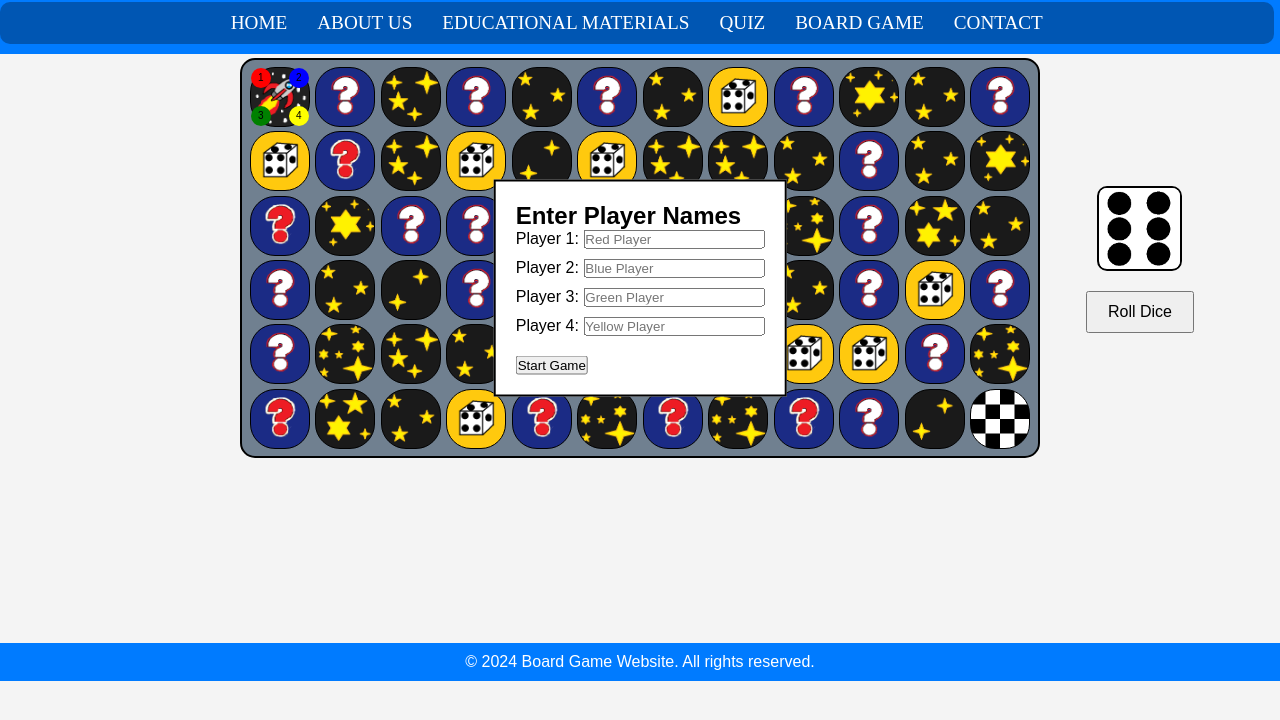
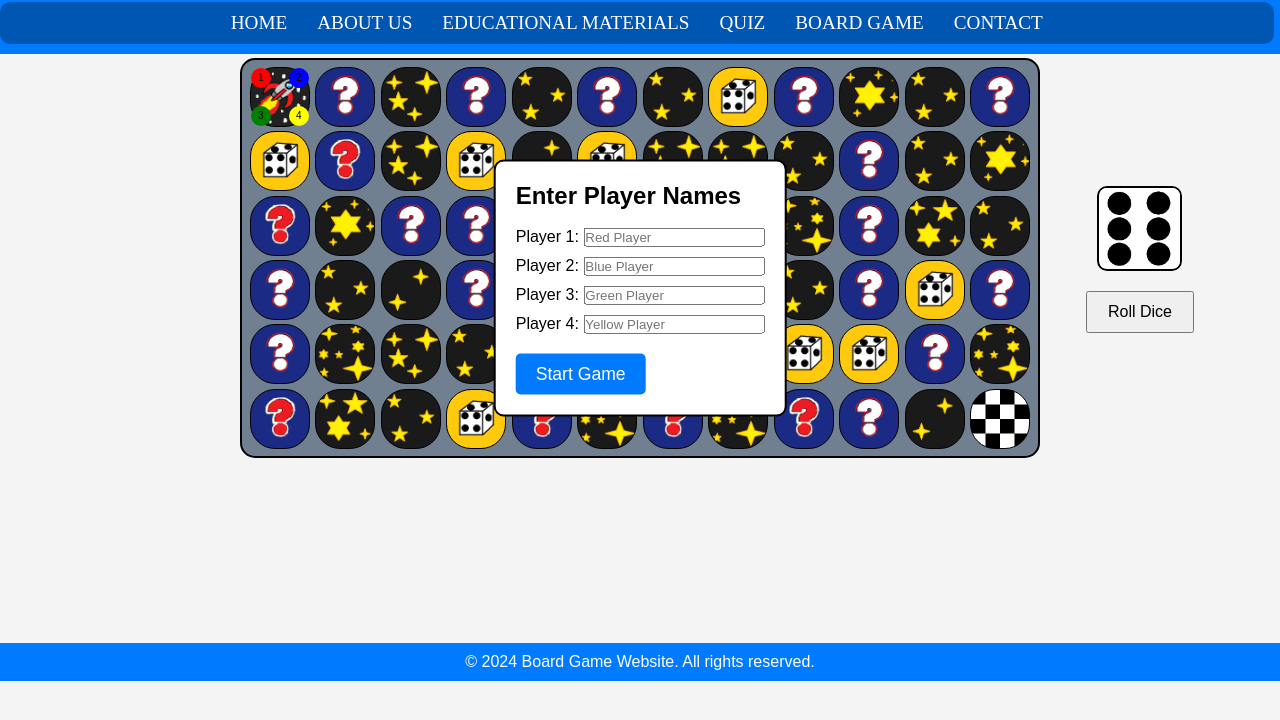
Before and after one commit to MiloszKrakowiakDEV/hackathonStalowaNasa, a plain HTML site: page hackathon/boardgame.html in a window 1280 px wide. Shown: the part 112-832 px from the top of the page. Drawn offline with Linux system fonts and the light colour scheme.

Commit message:
Add files via upload

```diff
--- a/hackathon/style.css
+++ b/hackathon/style.css
@@ -283,3 +283,25 @@ body {
         .modal button {
             margin-top: 10px;
         }
+        #questionModal button, #namePopup button{
+            background-color: #007BFF;
+            color: white;
+            padding: 10px 20px;
+            border: none;
+            border-radius: 5px;
+            font-size: 1.1em;
+            cursor: pointer;
+            transition: background-color 0.3s;
+        }
+        #questionModal button:hover, #namePopup button:hover{
+            background-color: #0056b3;
+        }
+        #questionModal, #namePopup{
+            border-radius: 10px;
+        }
+        #questionModal input{
+            width: 60%;
+        }
+        #questionModal input:hover, #namePopup input:hover{
+            border-color: #007BFF;
+        }
```
Also changed, not shown: hackathon/boardgame.html (+1 -0 lines).
